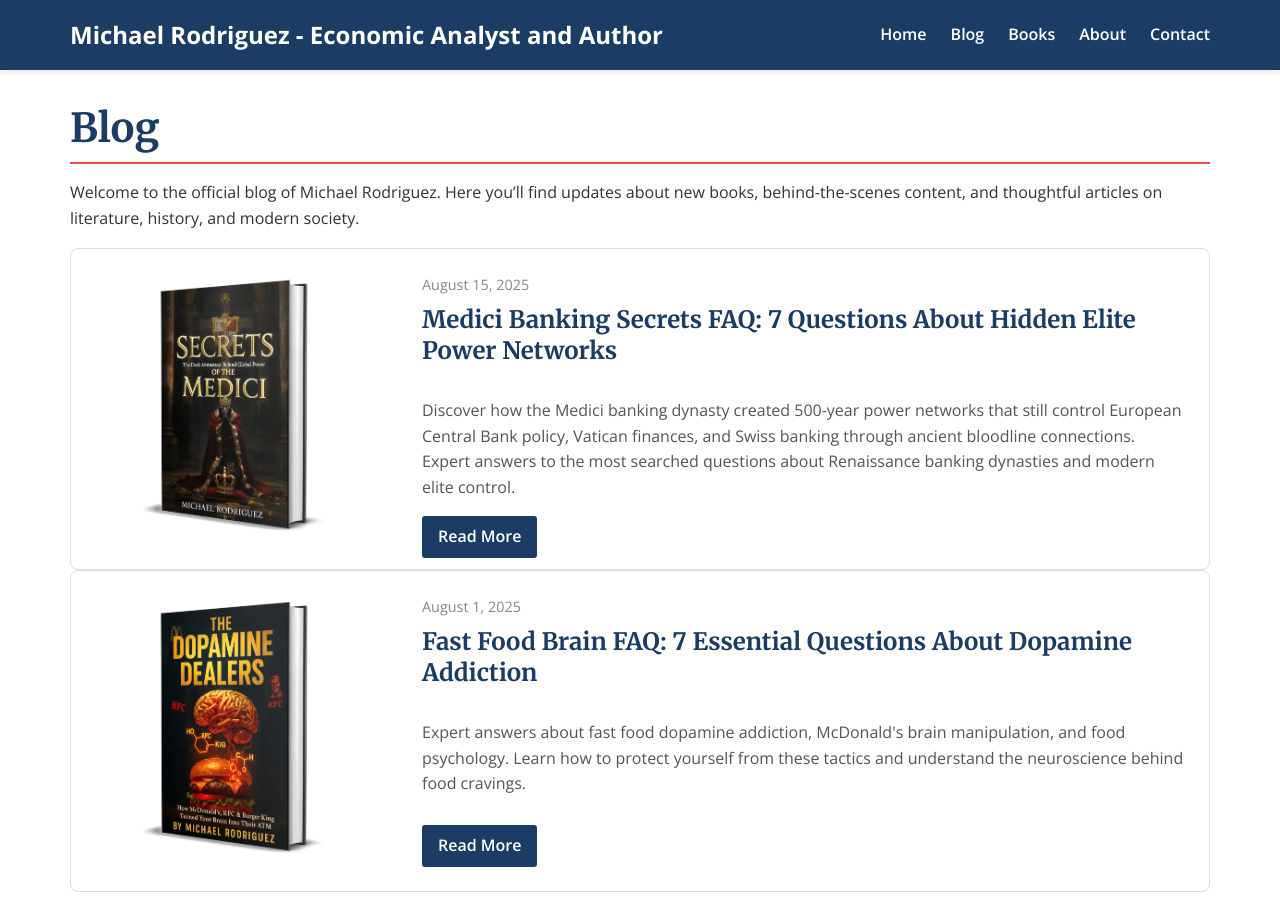
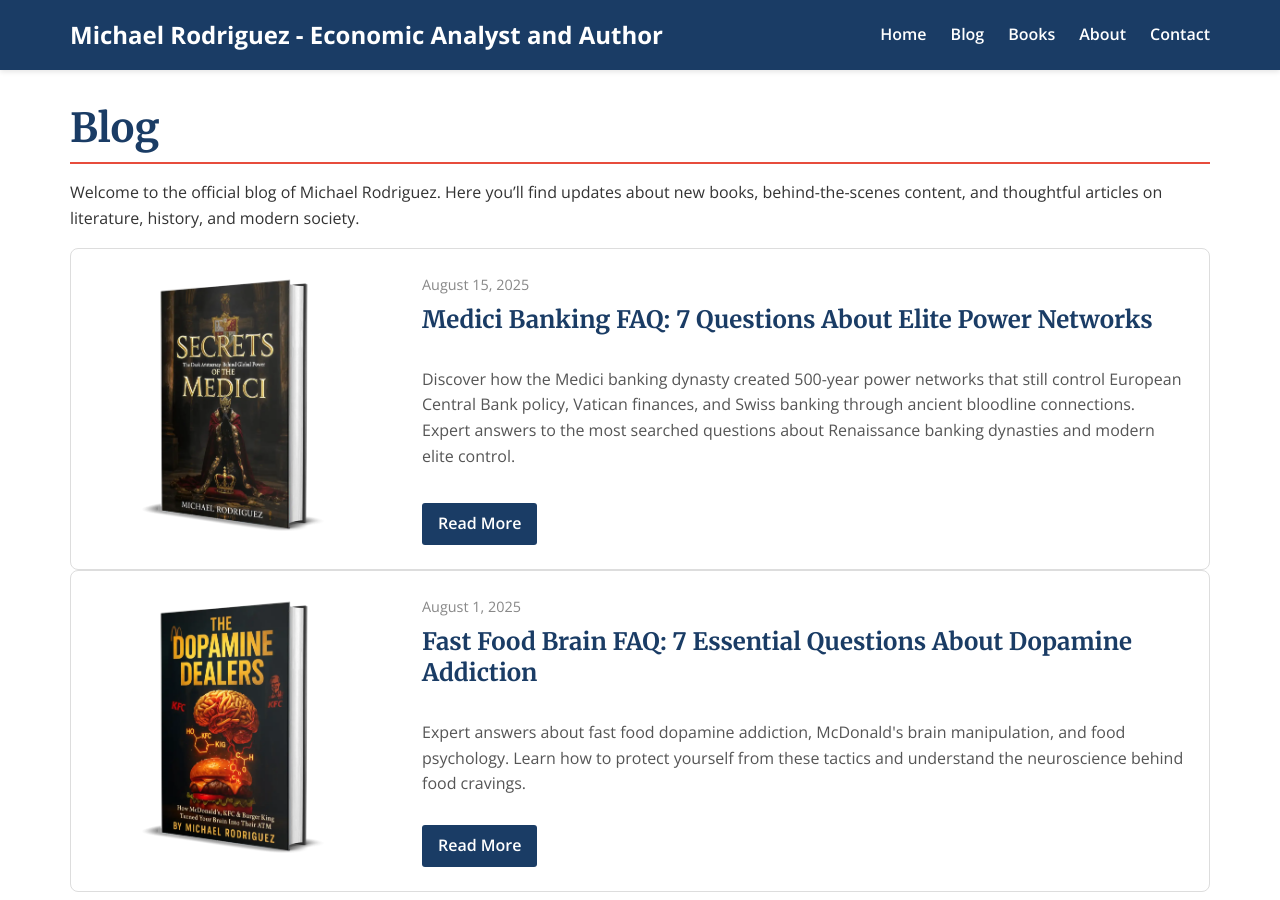
Before and after one commit to Zews123/michael-rodriguez-books, a Jekyll site: the page built from blog.md, in a window 1280 px wide and 900 px high. Built offline with Jekyll 4.4.1, drawn with Linux system fonts in a browser that asks for light colours.

Commit message:
Update blog.md

```diff
--- a/blog.md
+++ b/blog.md
@@ -115,7 +115,7 @@ Welcome to the official blog of Michael Rodriguez. Here you'll find updates abou
     </div>
     <div class="blog-card-content">
       <span class="blog-date">August 15, 2025</span>
-      <h2>Medici Banking Secrets FAQ: 7 Questions About Hidden Elite Power Networks</h2>
+      <h2>Medici Banking FAQ: 7 Questions About Elite Power Networks</h2>
       <p>Discover how the Medici banking dynasty created 500-year power networks that still control European Central Bank policy, Vatican finances, and Swiss banking through ancient bloodline connections. Expert answers to the most searched questions about Renaissance banking dynasties and modern elite control.</p>
       <a href="{{ site.baseurl }}/blog/Medici-Secrets-FAQ.html" class="read-more">Read More</a>
     </div>
```
